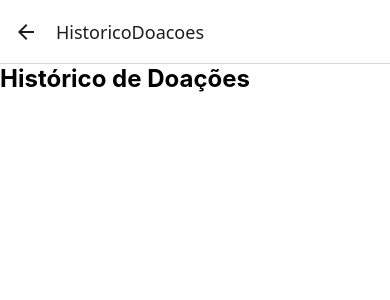
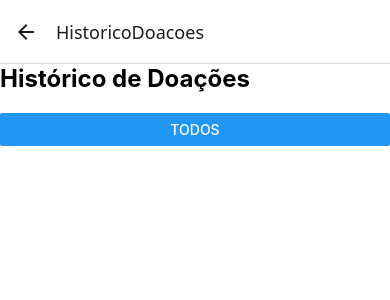
Before and after one commit to matheusaraujo00727/instituto-mao-amiga, a React Native app: screen /HistoricoDoacoes in a window 390 px wide. Shown: the top 300 px of the page. Built offline with nearby package versions, Linux system fonts and the light colour scheme.

Commit message:
feat: adiciona filtro por tipo de doacao refs #12

```diff
--- a/screens/TelaHistoricoDoacoes.tsx
+++ b/screens/TelaHistoricoDoacoes.tsx
@@ -1,5 +1,6 @@
 import { useCallback, useState } from 'react';
 import {
+  Button,
   FlatList,
   SafeAreaView,
   StyleSheet,
@@ -31,6 +32,14 @@ export default function TelaHistoricoDoacoes({
   }: Props) {
 
   const [doacoes, setDoacoes] = useState<Doacao[]>([]);
+  const [filtroTipo, setFiltroTipo] = useState('Todos');
+
+  const tipos = [
+  'Todos',
+  ...Array.from(
+    new Set(doacoes.map((doacao) => doacao.tipoItem))
+  ),
+];
 
   useFocusEffect(
     useCallback(() => {
@@ -43,14 +52,31 @@ export default function TelaHistoricoDoacoes({
     }, [])
   );
 
+  const doacoesFiltradas =
+  filtroTipo === 'Todos'
+    ? doacoes
+    : doacoes.filter(
+        (doacao) => doacao.tipoItem === filtroTipo
+      );
+
   return (
     <SafeAreaView style={styles.container}>
       <Text style={styles.titulo}>
         Histórico de Doações
       </Text>
 
+      <View style={styles.filtros}>
+  {tipos.map((tipo) => (
+    <Button
+      key={tipo}
+      title={tipo}
+      onPress={() => setFiltroTipo(tipo)}
+    />
+  ))}
+</View>
+
       <FlatList
-        data={doacoes}
+        data={doacoesFiltradas}
         keyExtractor={(item) => item.id}
         renderItem={({ item }) => (
         <TouchableOpacity
@@ -105,4 +131,9 @@ const styles = StyleSheet.create({
     fontWeight: 'bold',
     marginBottom: 5,
   },
+
+  filtros: {
+  marginBottom: 15,
+},
+
 });
```
